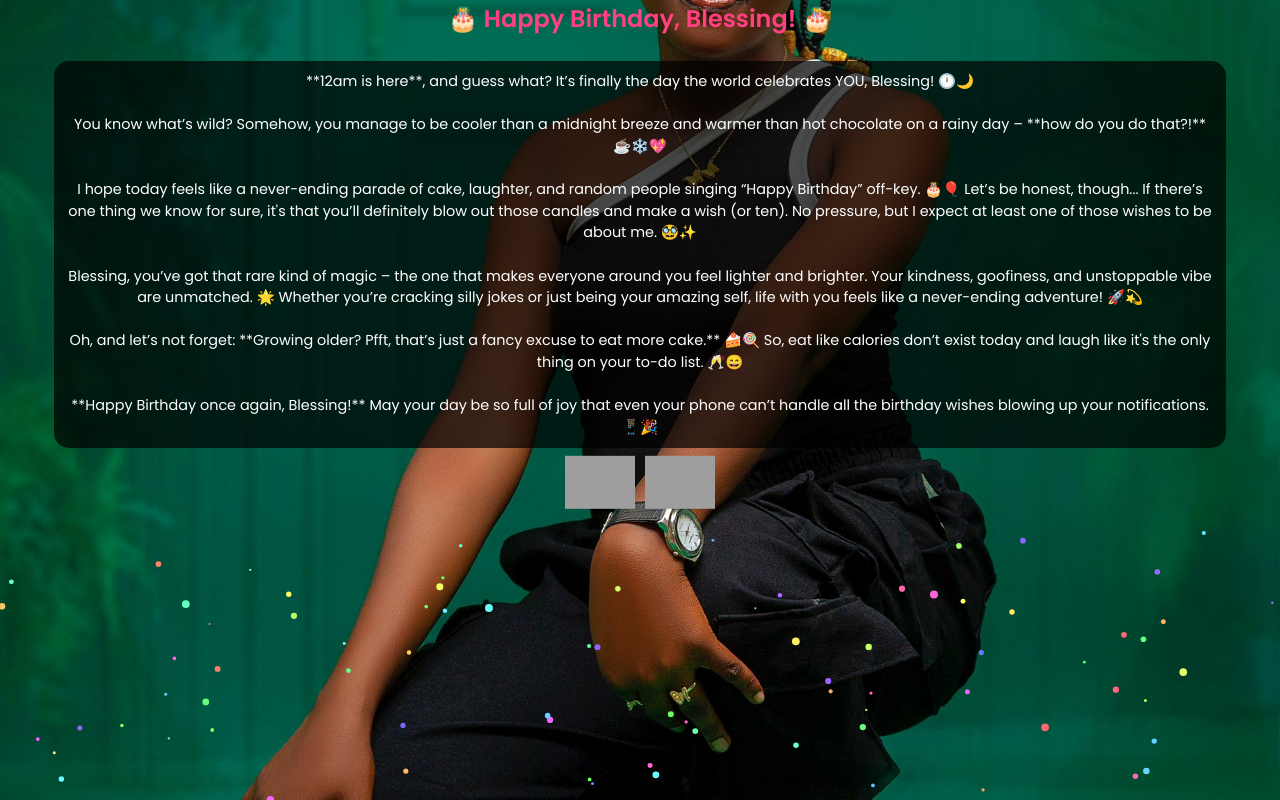
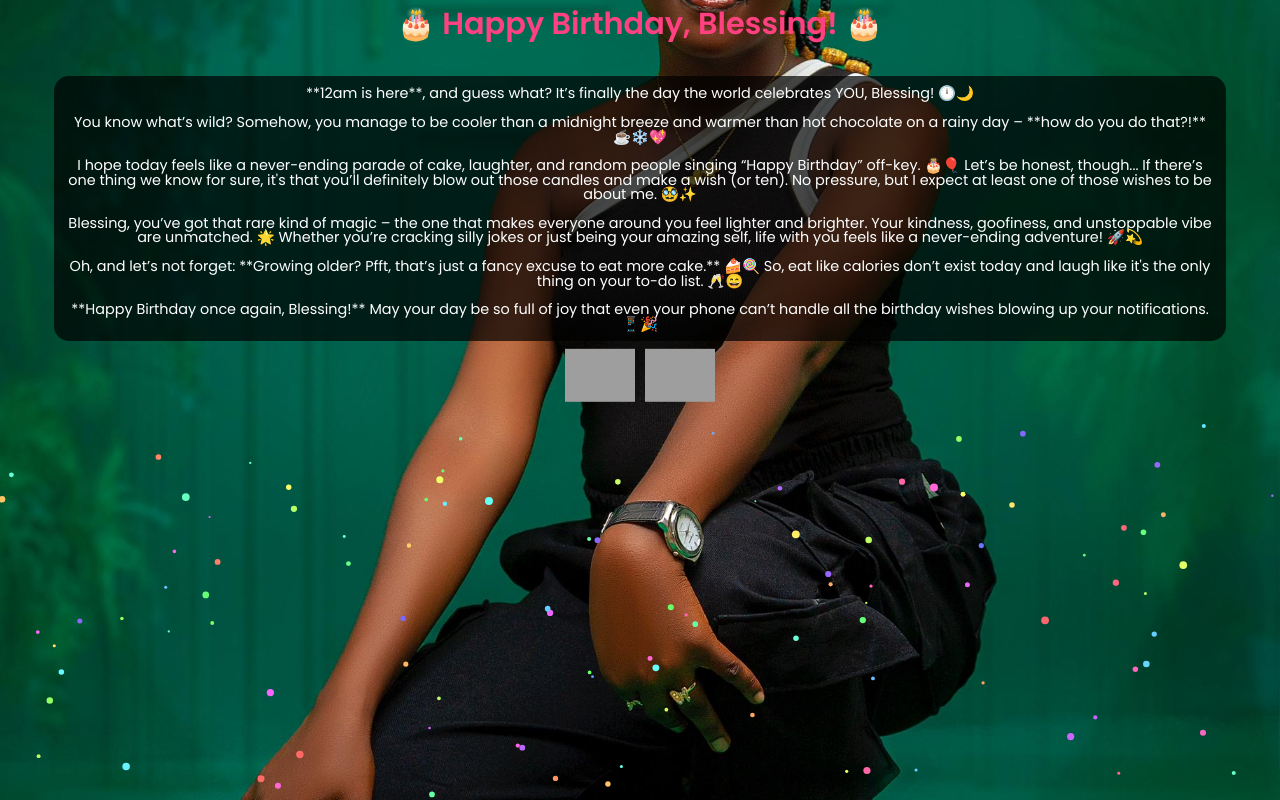
Before and after one commit to Padixco/Blessing, a plain HTML site: page index.html in a window 1280 px wide. Both pictures are taken after a click on the button "Yes, I am!". Shown: the top 800 px of the page. Drawn offline with Linux system fonts and the light colour scheme; grey boxes are pictures that could not be loaded.

Commit message:
Update styles.css

```diff
--- a/styles.css
+++ b/styles.css
@@ -15,7 +15,7 @@ h1 {
     text-align: center;
     color: #ff4081;
     margin-top: 10px;
-    font-size: 1.5rem;
+    font-size: 1.9rem;
     animation: bounce 2s infinite alternate;
     padding: 0 10px;
 }
@@ -25,7 +25,7 @@ h1 {
     text-align: center;
     color: white;
     font-size: 0.9rem; /* Reduced font size for mobile */
-    line-height: 1.5;
+    line-height: 1.0;
     max-width: 90%;
     background: rgba(0, 0, 0, 0.7);
     border-radius: 15px;
```
